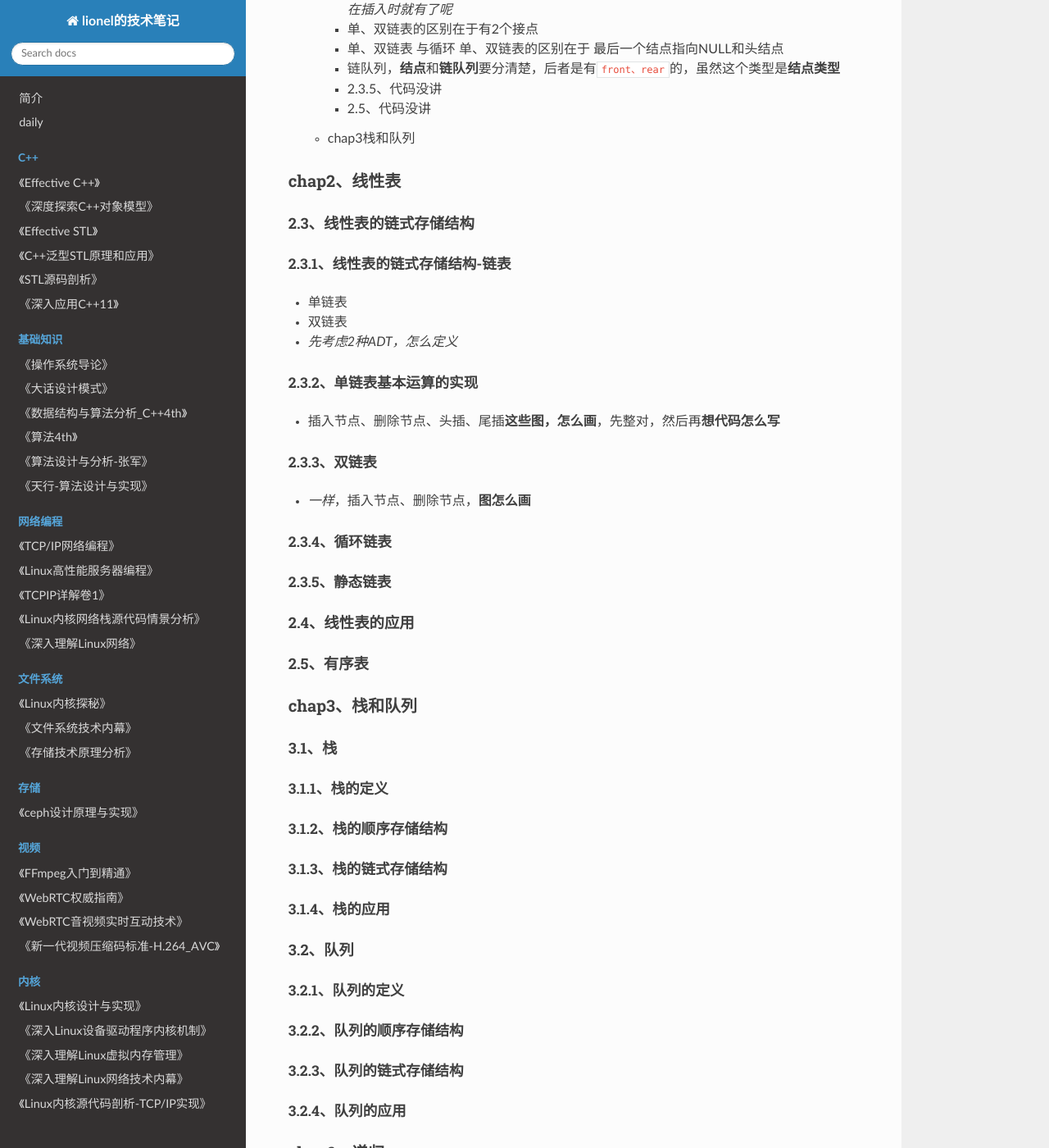
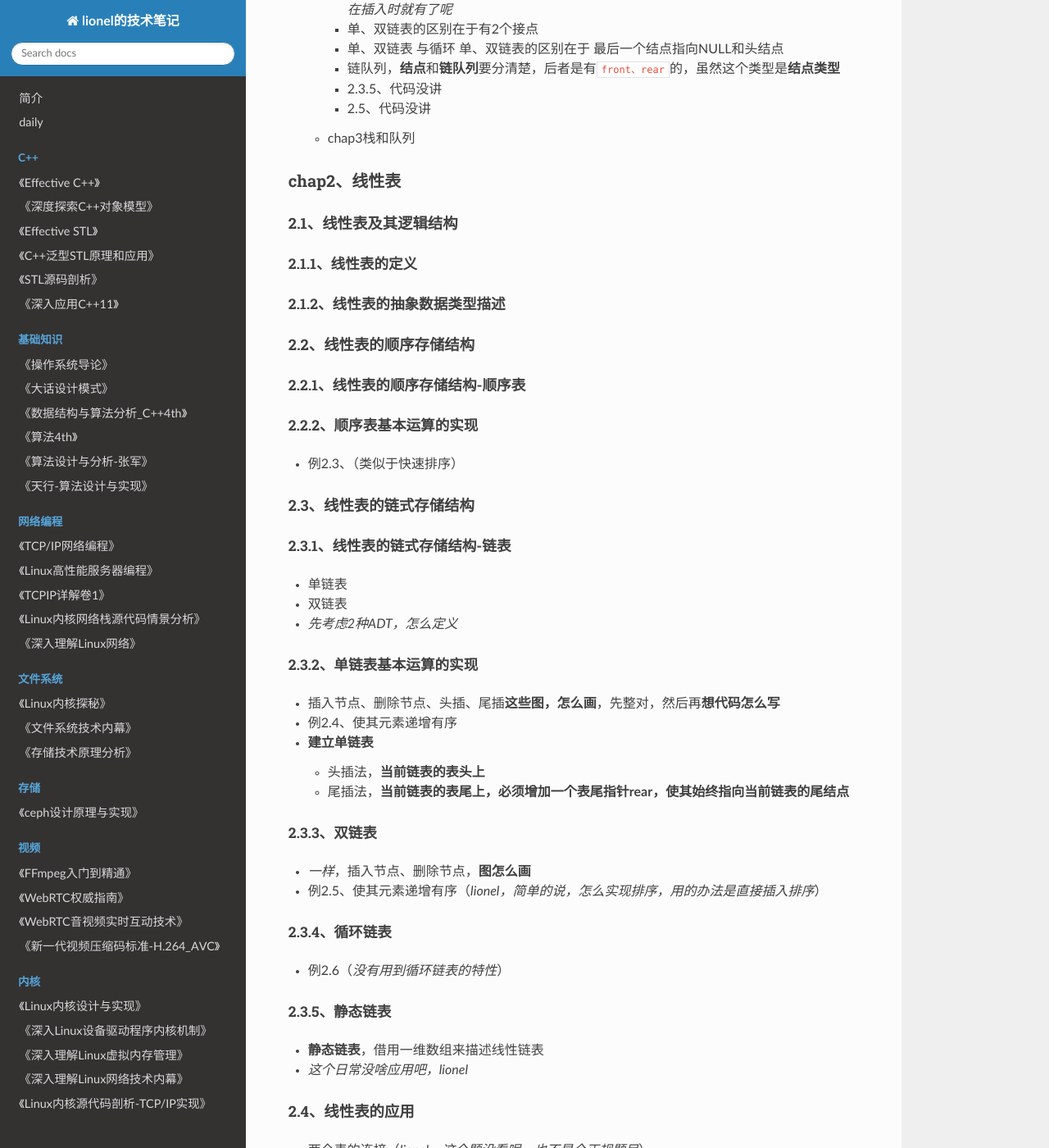
Before and after one commit to wolflion/booknotes, an MkDocs documentation site: the page built from docs/408/数据结构教程-李春葆.md, in a window 1280 px wide and 1400 px high, scrolled down 235 px. Shown: the whole window at 82% size. Built offline with MkDocs 1.6.1, drawn with Linux system fonts in a browser that asks for light colours; nearby versions of some CDN libraries; some of the changed text lies outside the part shown.

Commit message:
Update 数据结构教程-李春葆.md

```diff
--- a/docs/408/数据结构教程-李春葆.md
+++ b/docs/408/数据结构教程-李春葆.md
@@ -12,6 +12,20 @@
 
 ### chap2、线性表
 
+#### 2.1、线性表及其逻辑结构
+
+##### 2.1.1、线性表的定义
+
+##### 2.1.2、线性表的抽象数据类型描述
+
+#### 2.2、线性表的顺序存储结构
+
+##### 2.2.1、线性表的顺序存储结构-顺序表
+
+##### 2.2.2、顺序表基本运算的实现
+
++ 例2.3、（类似于快速排序）
+
 #### 2.3、线性表的链式存储结构
 
 ##### 2.3.1、线性表的链式存储结构-链表
@@ -23,18 +37,35 @@
 ##### 2.3.2、单链表基本运算的实现
 
 + 插入节点、删除节点、头插、尾插**这些图，怎么画**，先整对，然后再**想代码怎么写**
++ 例2.4、使其元素递增有序
++ **建立单链表**
+  + 头插法，**当前链表的表头上**
+  + 尾插法，**当前链表的表尾上，必须增加一个表尾指针rear，使其始终指向当前链表的尾结点**
 
 ##### 2.3.3、双链表
 
 + *一样*，插入节点、删除节点，**图怎么画**
++ 例2.5、使其元素递增有序（*lionel，简单的说，怎么实现排序，用的办法是直接插入排序*）
 
 ##### 2.3.4、循环链表
 
++ 例2.6（*没有用到循环链表的特性*）
+
 ##### 2.3.5、静态链表
+
++ **静态链表**，借用一维数组来描述线性链表
++ *这个日常没啥应用吧，lionel*
 
 #### 2.4、线性表的应用
 
++ 两个表的连接（*lionel，这个题没看呢，也不是个正规题目*）
+
 #### 2.5、有序表
+
++ **有序表**指其中所有元素以递增或递减方式排列的线性表。
+
++ 例2.7
++ 例2.8
 
 ### chap3、栈和队列
 
@@ -46,7 +77,12 @@
 
 ##### 3.1.3、栈的链式存储结构
 
-##### 3.1.4、栈的应用
++ **链栈**怎么画
+
+##### 3.1.4、栈的应用（*lionel，2道题都没看呢*）
+
++ 1、表达式求值
++ 2、求解迷宫问题
 
 #### 3.2、队列
 
@@ -54,9 +90,19 @@
 
 ##### 3.2.2、队列的顺序存储结构
 
++ **循环队列**
++ 例3.3，*lionel，还没看*
+
 ##### 3.2.3、队列的链式存储结构
 
++ **链队初态**怎么画？
+
 ##### 3.2.4、队列的应用
+
++ 1、求解报错问题（*看懂了*）
+  + 因为是1，2这样的报数，所以选择用**队列**，先出一个（数到2的站到队伍的最右端，**相当于入队**）
++ 2、求解迷宫问题
+  + *lionel，整个题目，还没看呢*
 
 ### chap6、递归
 
```
